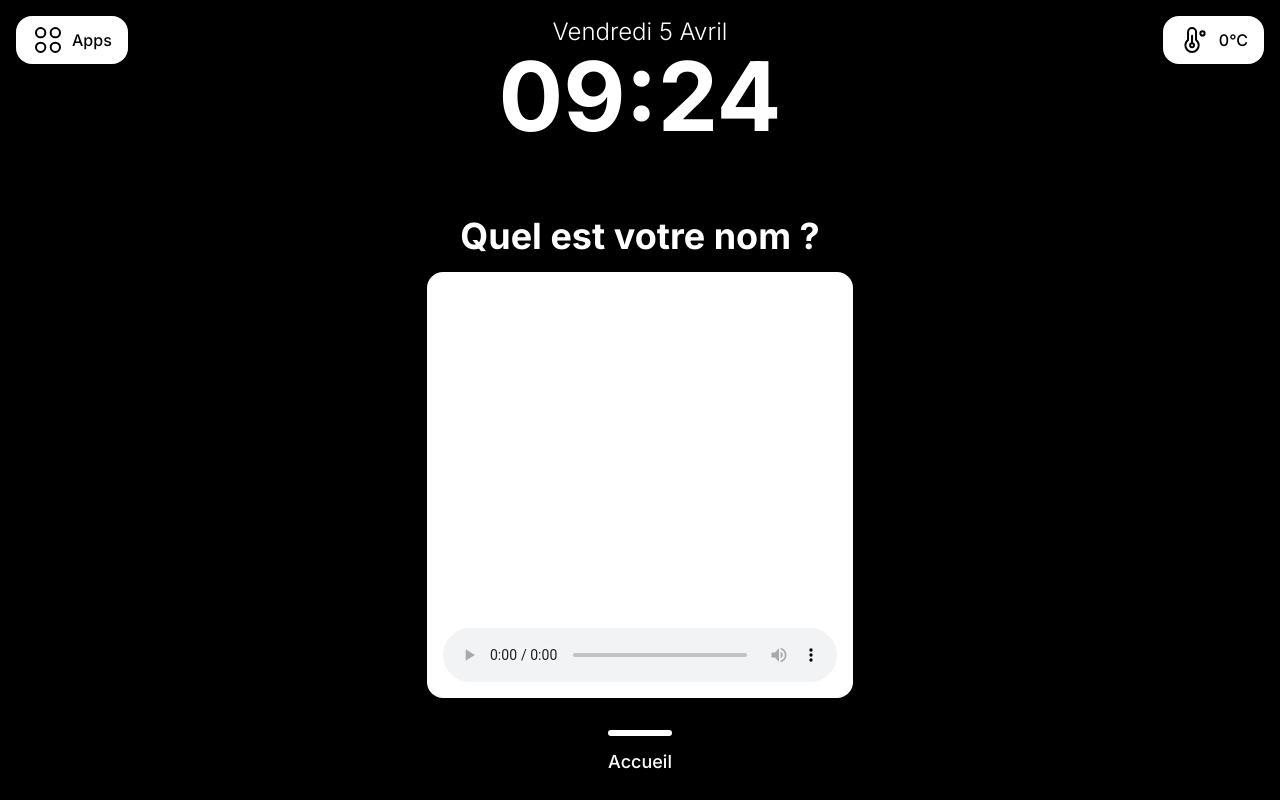
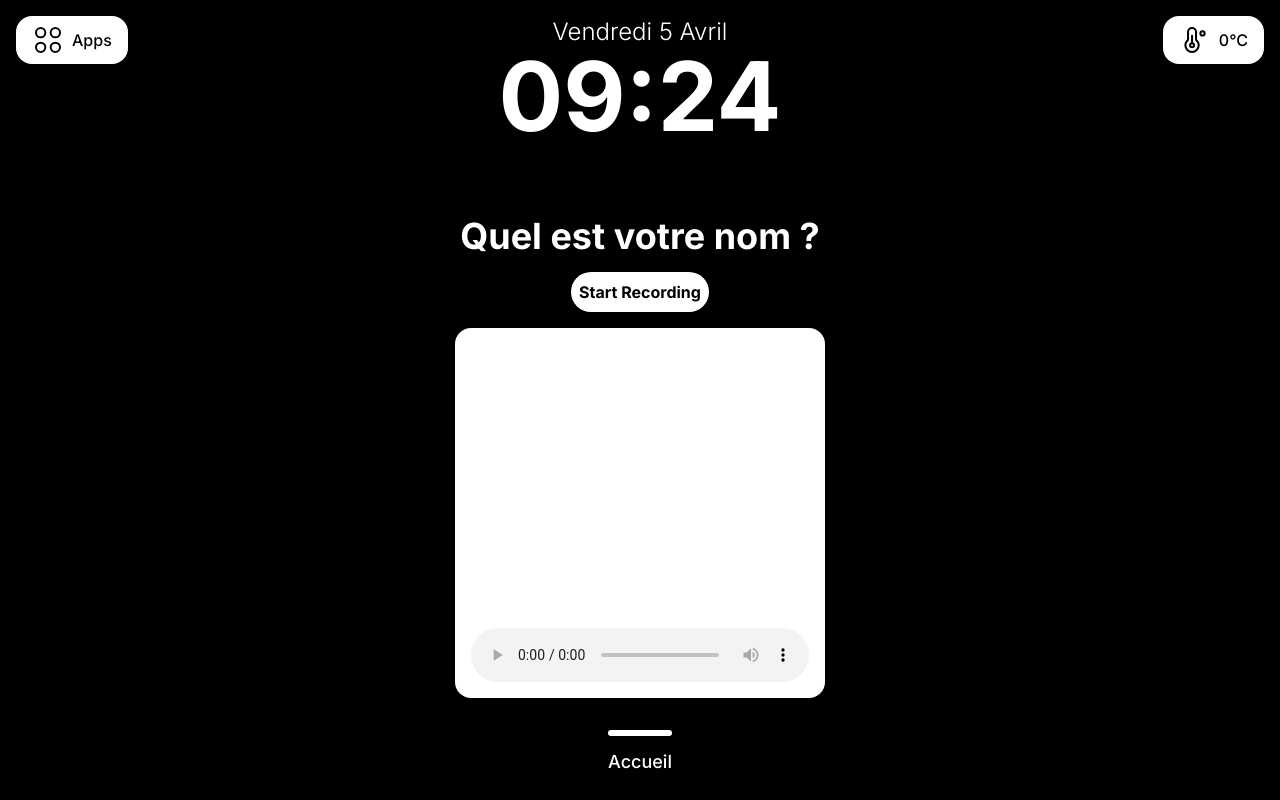
Before and after one commit to Kinected/Front, a Next.js app in the folder kinected/: page /mic in a window 1280 px wide. Built offline with nearby package versions, Linux system fonts and the light colour scheme; no server answers.

Commit message:
add button

```diff
--- a/kinected/src/app/mic/page.tsx
+++ b/kinected/src/app/mic/page.tsx
@@ -26,22 +26,27 @@ export default function MicCapture() {
           a.download = "name.mp3";
           a.click();
         };
-
-        setTimeout(() => {
-          recorder.start();
-          setTimeout(() => {
-            recorder.stop();
-          }, 5000);
-        }, 5000);
       })
       .catch((err) => console.error("Error: ", err));
   }, []);
+
+  const startRecording = () => {
+    if (mediaRecorder) {
+      mediaRecorder.start();
+      setTimeout(() => {
+        mediaRecorder.stop();
+      }, 5000);
+    }
+  };
 
   return (
     <div className="w-full h-full flex flex-col items-center justify-center gap-4">
       <span className="text-white text-4xl font-bold">
         Quel est votre nom ?
       </span>
+      <div className="text-black text-l font-bold bg-white rounded-full p-2">
+        <button onClick={startRecording}>Start Recording</button>
+      </div>
       <div className="flex h-full aspect-square flex-col bg-white rounded-2xl p-4">
         <div className="relative w-full h-full">
           <audio
```
